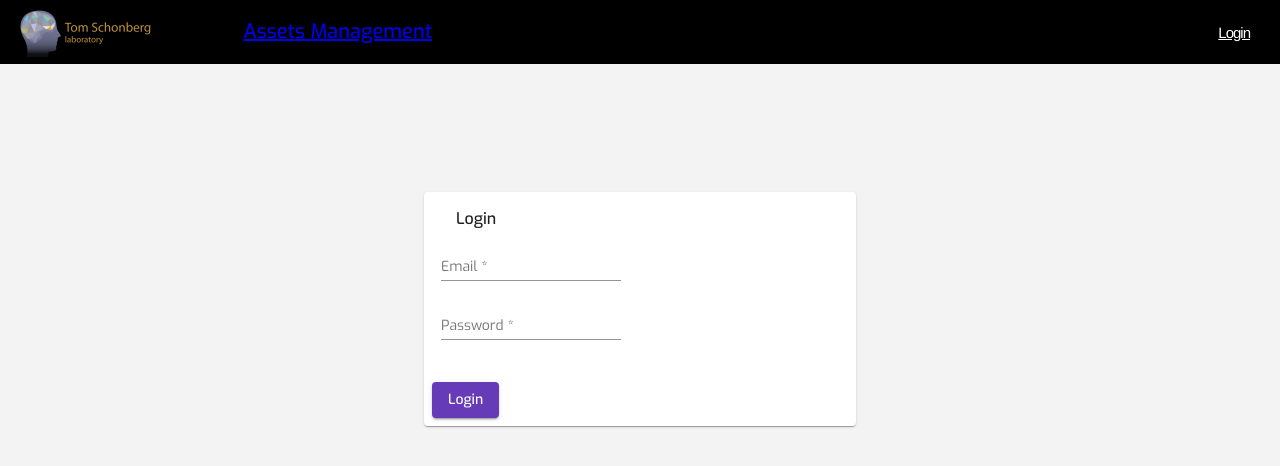
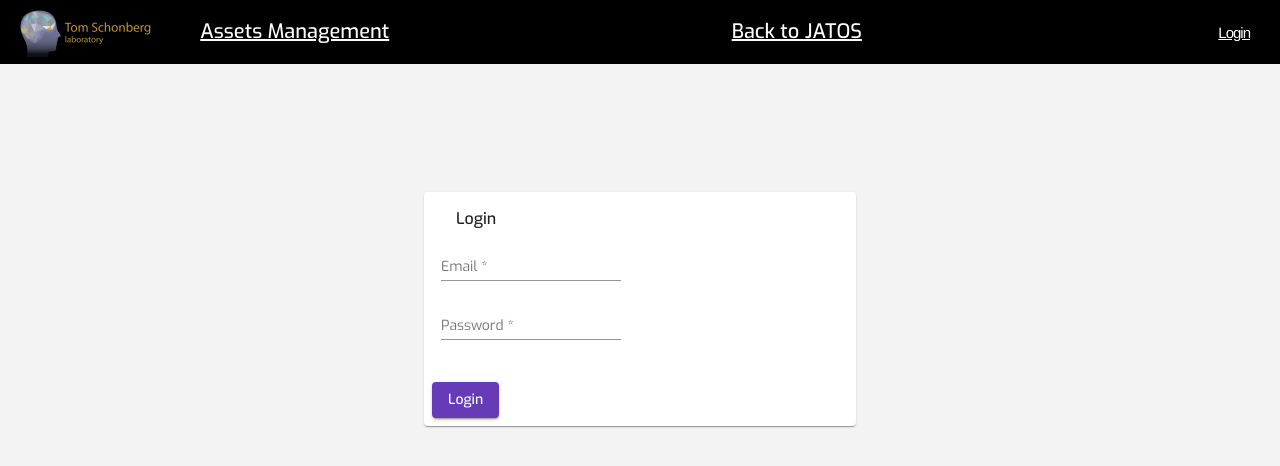
Before and after one commit to jony543/SchonbergLab-OnlineExperiments, an Angular app: page /auth/login in a window 1280 px wide. Shown: the top 466 px of the page. Built offline with nearby package versions, Linux system fonts and the light colour scheme.

Commit message:
add JATOS link in header

```diff
--- a/src/app/header/header.component.html
+++ b/src/app/header/header.component.html
@@ -2,7 +2,8 @@
   <mat-toolbar color="primary">
     <a routerLink="/" class="logo"></a>
     <span class="example-spacer"></span>
-    <a href="study_assets" style="flex: 10 1 auto;">Assets Management</a>
+    <a href="study_assets" style="flex: 10 1 auto; color: white;">Assets Management</a>
+    <a href="/experiments" style="flex: 10 1 auto; color: white;">Back to JATOS</a>
     <a class="links side" routerLink="/auth/login" *ngIf="!user">Login</a>
     <div>
       <a class="links side" *ngIf="user" [matMenuTriggerFor]="menu">
```
